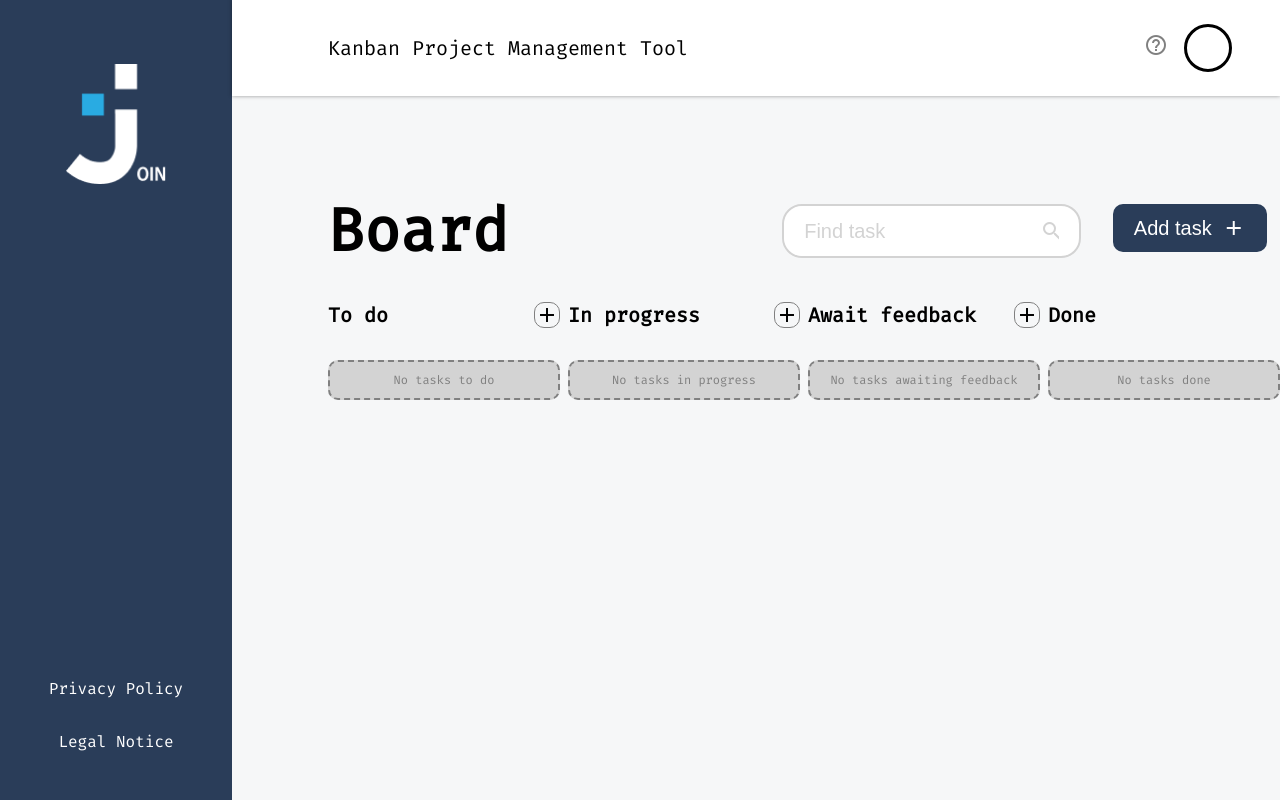
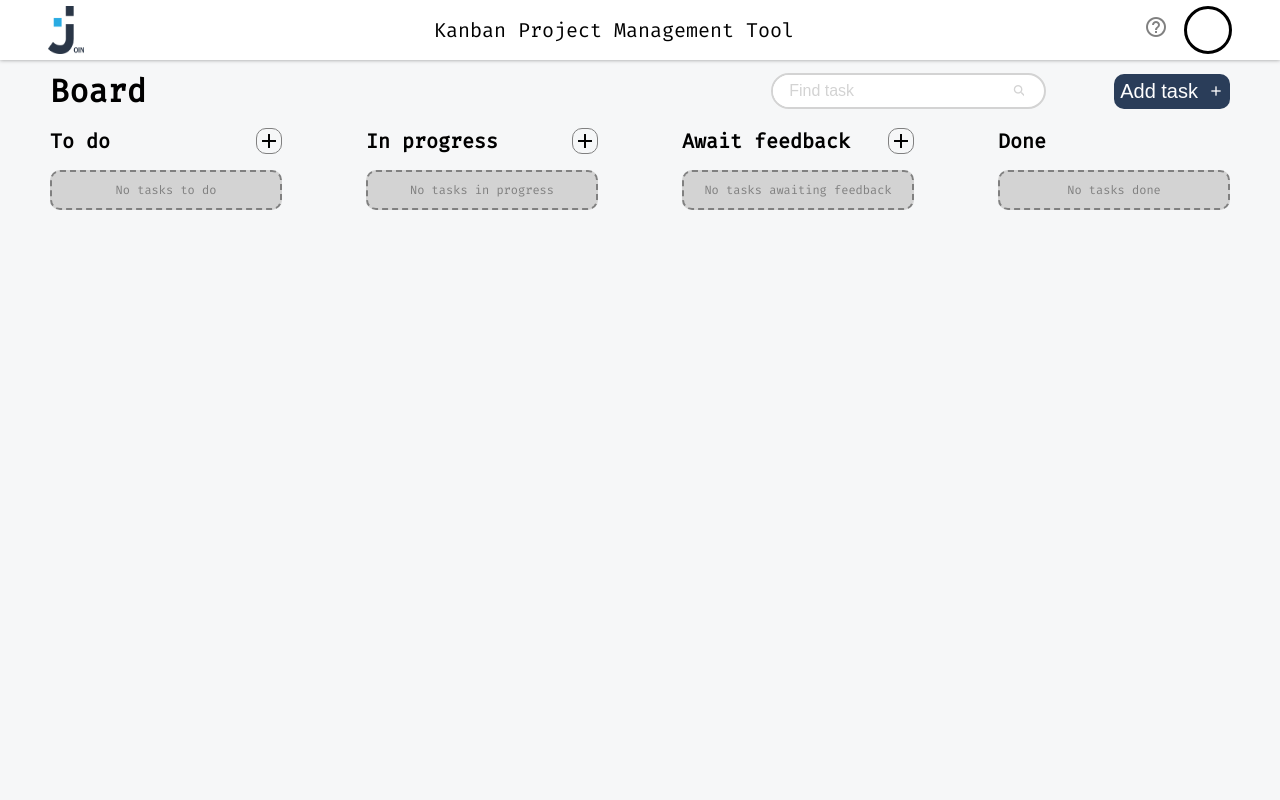
Before and after one commit to NaviPlau/JoinAngular, an Angular app: page /board in a window 1280 px wide. Built offline with nearby package versions, Linux system fonts and the light colour scheme; no server answers.

Commit message:
media quary summary and board

```diff
--- a/src/app/board/board.component.scss
+++ b/src/app/board/board.component.scss
@@ -65,7 +65,7 @@ main{
 }
 
 .right-side{
-  @include display(flex, row, flex-start, flex-start);
+  @include display(flex, row, space-between, center);
   gap: 32px;
 }
 
@@ -151,3 +151,130 @@ app-task{
   height: 50px;
   border-radius: 4px;
 }
+
+@media(max-width: 1440px){
+  main{
+    left: 0px;
+    width: 100%;
+    padding: 120px 50px 96px 50px;
+    max-width: 100%;
+    top: 0px;
+    height: 100%;
+
+  }
+}
+
+@media (max-width: 1050px){
+  .columns-container{
+    flex-direction: column;
+    gap: 32px;
+    overflow-y: scroll;
+    scrollbar-width: none;
+  }
+  .column{
+    max-width: 100%;
+    min-width: 100%;
+  }
+  .task-column{
+    flex-direction: row;
+    overflow-x: scroll;
+    overflow-y: hidden;
+    scrollbar-width: thin;
+  }
+}
+
+@media (max-width: 800px){
+  .board-header{
+    flex-direction: column;
+  }
+  .right-side{
+    width: 100%;
+    gap: 16px;
+    button{
+      padding: 10px 10px;
+      span{
+        text-wrap: nowrap;
+      }
+    }
+  }
+  .search{
+    width: 100%;
+    max-width: 100%;
+  }
+}
+
+@media (max-width: 500px){
+  main{
+    padding: 120px 20px 96px 20px;
+  }
+  .right-side{
+    button{
+      span{
+       display: none;
+      }
+    }
+  }
+}
+
+@media (max-height:800px){
+  .board-header{
+    h1{
+      font-size: 32px;
+    }
+  }
+
+  .search{
+    input{
+      height: 20px;
+      font-size: 16px;
+      padding: 16px
+    }
+  }
+
+  .right-side{
+    button{
+      padding: 5px 5px;
+    }
+    mat-icon{
+      font-size: 16px;
+      height: 16px;
+      width: 16px;
+    }
+  }
+
+  .save{
+    height: fit-content;
+  }
+
+  main{
+    gap: 16px;
+    padding-top: 70px;
+    padding-bottom: 70px;
+  }
+
+  .columns-container{
+    gap: 10px;
+  }
+
+  .column{
+    gap: 16px;
+  }
+
+}
+
+@media (max-height:500px){
+  .board-header{
+    h1{
+      display: none;
+    }
+  }
+  main{
+    padding-bottom: 40px;
+  }
+  .columns-container{
+    height: calc(100% - 80px);
+  }
+  .right-side{
+    width: 100%;
+  }
+}
--- a/src/app/board/task/task.component.scss
+++ b/src/app/board/task/task.component.scss
@@ -81,3 +81,9 @@
   font-weight: 500;
   white-space: nowrap;
 }
+
+@media (max-width:1050px){
+  .task{
+    width: 200px;
+  }
+}
--- a/src/app/shared/components/header/header.component.html
+++ b/src/app/shared/components/header/header.component.html
@@ -1,5 +1,6 @@
 <header>
-  <span>Kanban Project Management Tool</span>
+  <img src="/assets/img/logo-gray.png" alt="">
+  <span class="title">Kanban Project Management Tool</span>
   <div class="user">
     <a routerLink="/help"><mat-icon>help_outlined</mat-icon></a>
     <div class="initials" #initials (click)="toggleLinks()">
--- a/src/app/shared/components/header/header.component.scss
+++ b/src/app/shared/components/header/header.component.scss
@@ -12,6 +12,26 @@ header{
   font-size: 20px;
   z-index: 99;
   box-shadow: 0px 0px 4px 0px rgba(0,0,0,0.4);
+
+  @media (max-width:1440px){
+    left: 0px;
+    width: 100%;
+    padding: 0px 48px 0px 48px;
+  }
+  @media(max-width: 800px){
+    .title{
+      display: none;
+    }
+  }
+}
+
+img{
+  display: none;
+  @media (max-width:1440px){
+    width: 50px;
+    height: 70px;
+    display: flex;
+  }
 }
 
 mat-icon{
@@ -63,3 +83,18 @@ mat-icon{
     }
   }
 }
+
+@media (max-height: 800px){
+  header{
+    height: 60px;
+  }
+
+  img{
+    height: 48px;
+    width: 36px;
+  }
+
+  .links{
+    top: 50px;
+  }
+}
--- a/src/app/shared/components/sidebar/sidebar.component.scss
+++ b/src/app/shared/components/sidebar/sidebar.component.scss
@@ -5,18 +5,27 @@
   width: 232px;
   background-color: $lightgray;
   @include display(flex, column, flex-start, center);
+
 }
 
 .links{
   width: 100%;
   @include display(flex, column, center, center);
   gap: 16px;
+  @media (max-width:1440px){
+    @include display(flex, row, center, center);
+    gap: 0px;
+  }
+
 }
 
 img{
   width: 100px;
   height: 120px;
   margin: 64px 0px 150px 0px;
+  @media (max-width:1440px){
+    display: none;
+  }
 }
 
 mat-icon{
@@ -31,6 +40,10 @@ mat-icon{
   position: relative;
   width: 32px;
   @include display(flex, row, flex-start, center);
+  @media (max-width:1440px){
+    margin-top: 18px;
+    margin-bottom: 10px;
+  }
 }
 
 a{
@@ -51,6 +64,10 @@ a{
     color: white;
     width: 100px;
     text-align: center;
+  }
+  @media (max-width:1440px){
+    @include display(flex, column, center, center);
+    height: 100px;
   }
 }
 
@@ -88,8 +105,64 @@ a{
       text-align: center;
     }
   }
+  @media (max-width:1440px){
+    display: none;
+  }
 }
 
 .summary , .addtask, .board, .contacts {
   background-color: $darkgray;
 }
+
+@media (max-width:1440px){
+  .sidebar{
+    position: fixed;
+    bottom: 0;
+    height: fit-content;
+    width: 100vw;
+    z-index: 9999;
+    @include display(flex, row, flex-start, center);
+  }
+}
+
+@media (max-height: 800px){
+  a{
+    gap: 10px;
+    padding: 10px 5px;
+    height: fit-content;
+  }
+}
+
+@media (max-width:600px){
+  a{
+    padding: 10px 5px;
+    gap: 5px;
+    height: fit-content;
+    span{
+      width: 100%;
+      font-size: 16px;
+    }
+  }
+}
+
+@media(max-height : 500px){
+  .links{
+   height: 65px;
+  }
+  a{
+    gap: 5px;
+    span{
+      font-size: 16px;
+    }
+    mat-icon{
+      font-size: 20px;
+      width: 20px;
+      height: 20px;
+    }
+    .edit{
+      bottom: -5px;
+      left: 4px;
+    }
+  }
+
+}
--- a/src/app/summary/summary.component.html
+++ b/src/app/summary/summary.component.html
@@ -5,7 +5,8 @@
       <header>
         <h1>Join 360</h1>
         <div class="line"></div>
-        <span>Key Metrics at a Glance</span>
+        <div class="mobile-line"></div>
+        <span class="title">Key Metrics at a Glance</span>
       </header>
       <div class="summary">
       <div>
@@ -62,7 +63,7 @@
           </div>
         </div>
       </div>
-      <div>
+      <div class="greetings">
         <h1>{{setResponsebasedOnDaytime()}}</h1>
         @if(isGuestUser){
           <h1 class="userName">Guest</h1>
--- a/src/app/summary/summary.component.scss
+++ b/src/app/summary/summary.component.scss
@@ -159,6 +159,10 @@ mat-icon{
   animation: fade 2s ease-in-out;
 }
 
+.mobile-line{
+  display: none;
+}
+
 @keyframes fade {
   0% {
     opacity: 0;
@@ -167,3 +171,100 @@ mat-icon{
     opacity: 1;
   }
 }
+
+
+@media(max-width: 1150px){
+  .summary{
+    padding: 0px 50px;
+  }
+  .greetings{
+    display: none;
+  }
+}
+
+@media (max-width: 800px){
+  header{
+    @include display(flex, column, center, center);
+    gap: 10px;
+    .line{
+      display: none;
+    }
+    .mobile-line{
+      display: flex;
+      width: 100%;
+      height: 3px;
+      background-color: $blue;
+    }
+  }
+
+  .summary{
+    padding: 0px 20px 0px 20px
+  }
+}
+
+@media(max-width: 600px){
+  .cardArea{
+    width: 100%;
+    gap: 10px;
+  }
+  .card{
+    padding: 10px 16px;
+  }
+}
+
+
+@media(max-width: 450px){
+  .card{
+    padding: 10px 8px;
+    gap: 8px;
+    border-radius: 10px;
+  }
+  .cardText, .lastCard{
+    :nth-child(1){
+      font-size: 32px;
+    }
+    :nth-child(2){
+      font-size: 16px;
+    }
+
+  }
+
+  .cardIcon{
+    height: 48px;
+    width: 48px;
+  }
+
+  mat-icon{
+    width: 24px !important;
+    font-size: 24px !important;
+    height: 24px !important;
+  }
+}
+
+@media(max-width: 360px){
+  header{
+    .mobile-line{
+      width: 80%;
+    }
+  }
+
+  .title{
+    text-align: center;
+  }
+
+  .lastCard{
+    :nth-child(2){
+      font-size: 14px;
+    }
+  }
+}
+
+@media (max-height:500px){
+  .mainContent{
+    top: 50px;
+    padding-top: 20px;
+    height: 100%;
+    padding-bottom: 70px;
+  }
+
+}
--- a/src/styles.scss
+++ b/src/styles.scss
@@ -68,7 +68,17 @@ button{
   padding-top: 110px;
   padding-left: 96px;
   width: calc(100% - 232px);
-  height: calc(100% - 96px);
+  height: calc(100% - 196px);
+  @media (max-width:1440px){
+    left: 50%;
+    transform: translateX(-50%);
+    width: 100%;
+    padding-left: 0px;
+    padding-top: 50px;
+    @include display(flex, column, flex-start, center);
+    overflow-y: scroll;
+    scrollbar-width: none;
+  }
 }
 
 h1{
```
